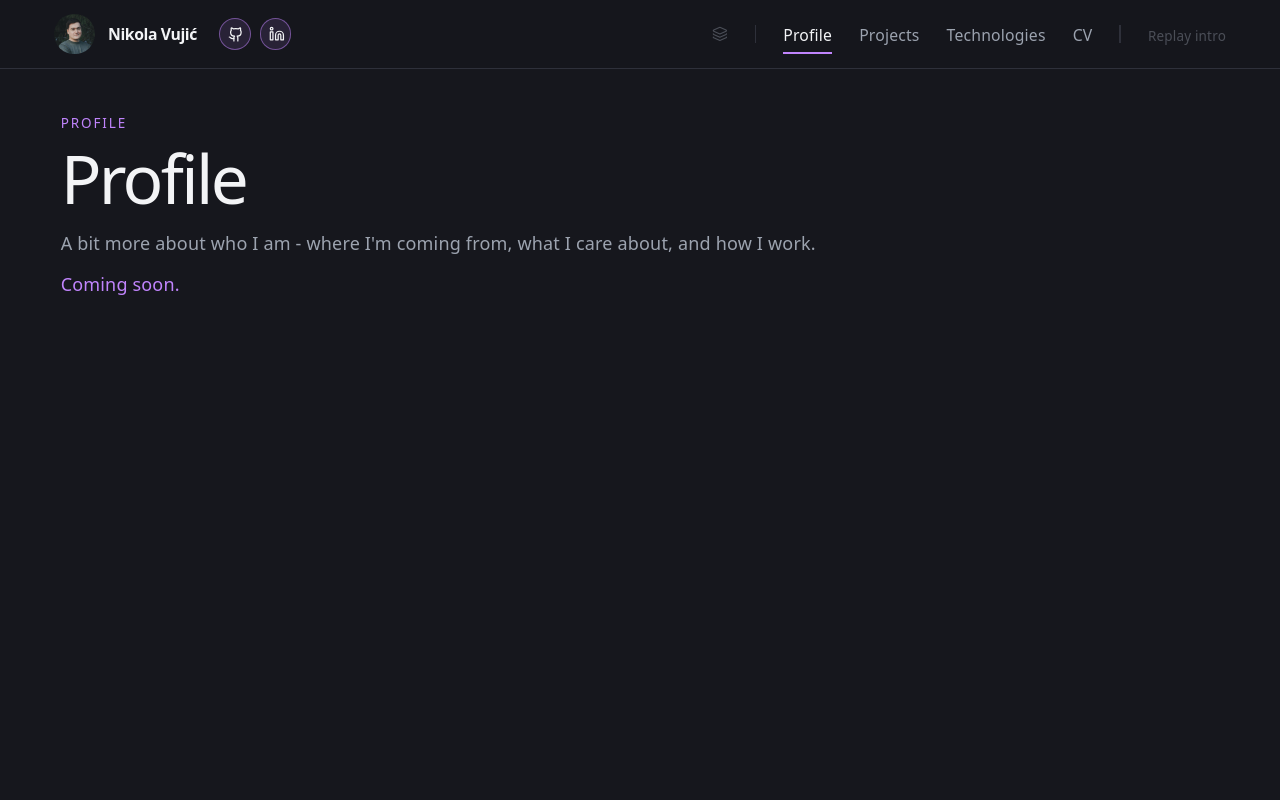
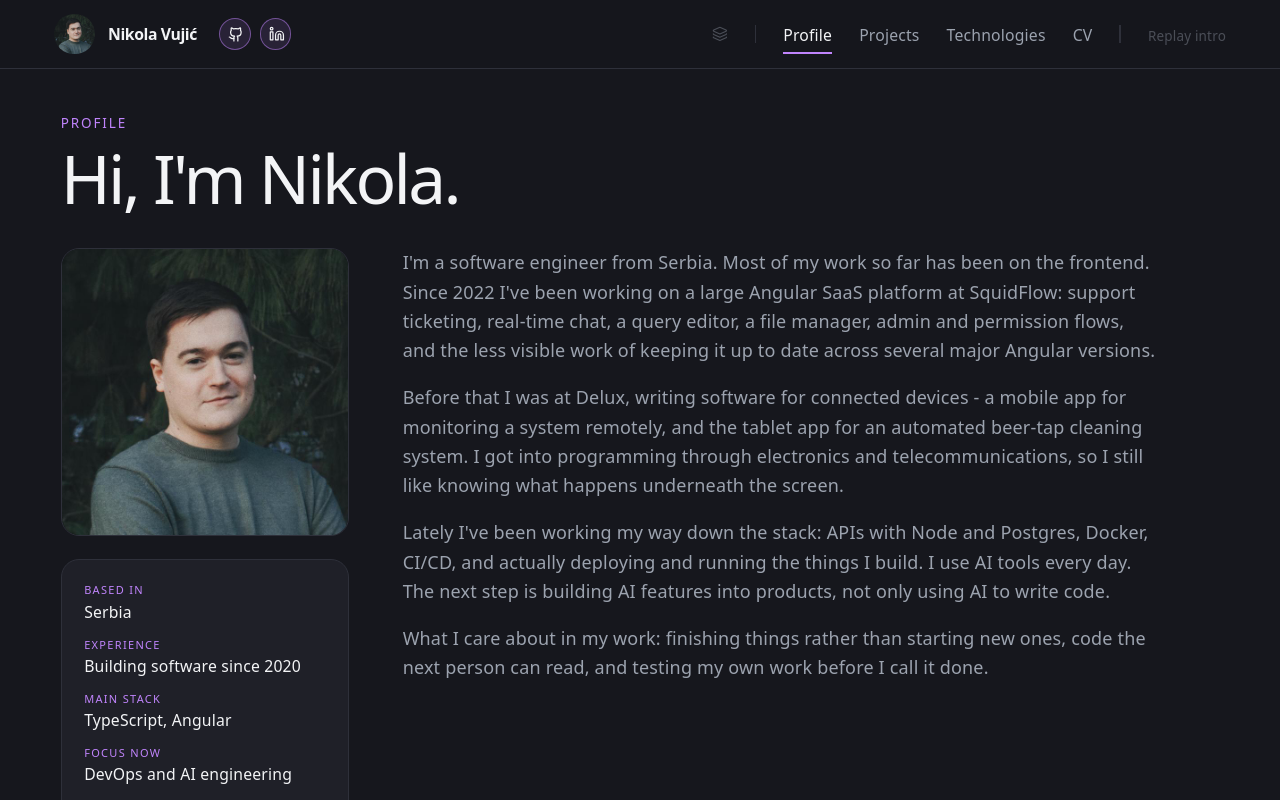
Before and after one commit to nikvujic/portfolio, a React (Vite) app: page /portfolio in a window 1280 px wide. Built offline with nearby package versions, Linux system fonts and the light colour scheme.

Commit message:
Profile section updated

```diff
--- a/src/components/intro/IntroContent.tsx
+++ b/src/components/intro/IntroContent.tsx
@@ -33,6 +33,7 @@ const revealTransition = {
 // ─── Nav / link data ──────────────────────────────────────────────────────────
 
 const introNavItems = [
+  { label: 'Profile',      targetId: 'profile'      },
   { label: 'Projects',     targetId: 'projects'     },
   { label: 'Technologies', targetId: 'technologies' },
 ] as const;
--- a/src/components/intro/IntroDescriptionSequence.tsx
+++ b/src/components/intro/IntroDescriptionSequence.tsx
@@ -35,7 +35,7 @@ const TEXT_AREA_LAYOUT_DURATION_MS = 0.28;
 const promptText =
   'Who is Nikola Vujić?';
 const summaryText =
-  'Frontend-focused engineer building scalable web apps, polished interfaces, and product-minded experiences with Angular and TypeScript, while expanding into React, Node.js, full-stack development, and AI powered features.';
+  'Frontend-leaning full-stack engineer. Years of Angular and TypeScript on enterprise SaaS, now building and deploying the whole stack - APIs, Docker, CI/CD - and moving into AI-powered features.';
 const mobileInputClass =
   'min-h-[5.5rem] whitespace-pre-wrap rounded-[0.95rem] px-3 py-0.5 text-left text-sm leading-6 md:px-0 md:py-0 md:text-base md:leading-7';
 
--- a/src/components/portfolio/sections/ProfileSection.tsx
+++ b/src/components/portfolio/sections/ProfileSection.tsx
@@ -1,3 +1,14 @@
+import profileImage from '../../../assets/images/profile.jpeg';
+
+const facts = [
+  { label: 'Based in',   value: 'Serbia' },
+  { label: 'Experience', value: 'Building software since 2020' },
+  { label: 'Main stack', value: 'TypeScript, Angular' },
+  { label: 'Focus now', value: 'DevOps and AI engineering' },
+  { label: 'Studied',    value: 'Information Systems, FON Belgrade' },
+  { label: 'Languages',  value: 'Serbian, English' },
+] as const;
+
 export function ProfileSection() {
   return (
     <section
@@ -9,13 +20,58 @@ export function ProfileSection() {
           Profile
         </p>
         <h2 className="text-5xl tracking-[-0.04em] text-(--text-h) md:text-6xl">
-          Profile
+          Hi, I'm Nikola.
         </h2>
-        <p className="mt-4 text-sm text-(--text) md:text-base">
-          A bit more about who I am - where I'm coming from, what I care about, and how I work.
-        </p>
-        <p className="mt-3 text-sm text-(--accent) md:text-base">Coming soon.</p>
+
+        <div className="mt-8 flex flex-col gap-8 md:flex-row md:gap-12">
+          {/* Photo + quick facts */}
+          <aside className="flex shrink-0 flex-col gap-5 md:w-64">
+            <img
+              src={profileImage}
+              alt="Nikola Vujić"
+              className="aspect-square w-40 rounded-2xl border border-(--border) object-cover md:w-full"
+            />
+            <dl className="grid grid-cols-2 gap-x-4 gap-y-3 rounded-2xl border border-(--border) bg-(--code-bg) p-5 md:grid-cols-1">
+              {facts.map((fact) => (
+                <div key={fact.label}>
+                  <dt className="text-[11px] font-medium uppercase tracking-[0.12em] text-(--accent)">
+                    {fact.label}
+                  </dt>
+                  <dd className="mt-0.5 text-sm text-(--text-h)">{fact.value}</dd>
+                </div>
+              ))}
+            </dl>
+          </aside>
+
+          {/* About */}
+          <div className="flex max-w-2xl flex-col gap-4 text-sm leading-relaxed text-(--text) md:text-base">
+            <p>
+              I'm a software engineer from Serbia. Most of my work so far has been on the
+              frontend. Since 2022 I've been working on a large Angular SaaS platform at SquidFlow:
+              support ticketing, real-time chat, a query editor, a file manager, admin and
+              permission flows, and the less visible work of keeping it up to date across several
+              major Angular versions.
+            </p>
+            <p>
+              Before that I was at Delux, writing software for connected devices - a mobile app for
+              monitoring a system remotely, and the tablet app for an automated beer-tap cleaning
+              system. I got into programming through electronics and telecommunications, so I
+              still like knowing what happens underneath the screen.
+            </p>
+            <p>
+              Lately I've been working my way down the stack: APIs with Node and Postgres, Docker,
+              CI/CD, and actually deploying and running the things I build. I use AI tools every
+              day. The next step is building AI features into products, not only using AI to write
+              code.
+            </p>
+            <p>
+              What I care about in my work: finishing things rather than starting new ones, code the
+              next person can read, and testing my own work before I call it done.
+            </p>
+          </div>
+        </div>
       </div>
+      <div className="h-[80vh] shrink-0 md:hidden" />
     </section>
   );
 }
--- a/src/data/introFragments.ts
+++ b/src/data/introFragments.ts
@@ -5,6 +5,11 @@ export const introFragments = [
   'Frontend Architecture',
   'Enterprise UI',
   'Node.js',
+  'Express',
+  'PostgreSQL',
+  'Prisma',
+  'Docker',
+  'Docker Compose',
   'REST APIs',
   'AWS',
   'SPA Architecture',
@@ -105,6 +110,7 @@ export const introFragments = [
   'AI-Assisted Development',
   'ChatGPT',
   'Codex',
+  'Claude Code',
   'Copilot',
   'Prompt Engineering',
   'Refactoring Support',
@@ -115,7 +121,7 @@ export const introFragments = [
   'GitHub',
   'GitLab',
   'Stack Overflow',
-  '3000+ Contributions',
+  '3500+ Contributions',
   'Mentoring',
   'Workshop Instructor',
   'Ethical Hacking Workshop',
```
